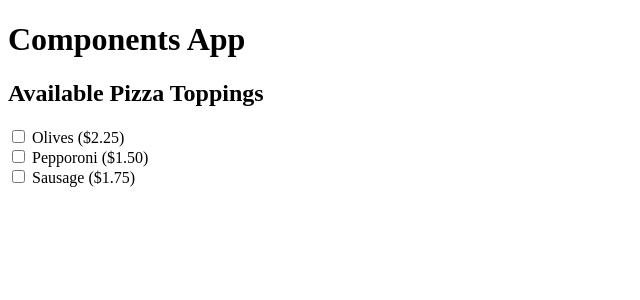
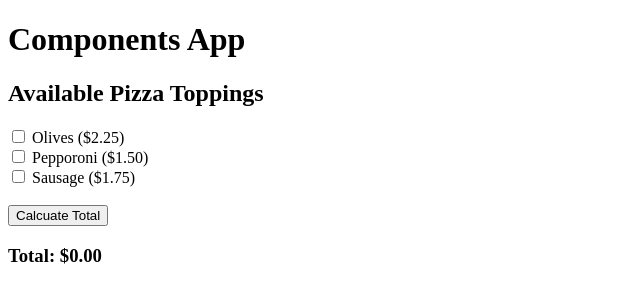
Before and after one commit to 2022-fall-jsf-online/components, an Angular app: page / in a window 1280 px wide. Shown: the top 300 px of the page, without its empty margins (0-640 px from the left). Built offline with nearby package versions, Linux system fonts and the light colour scheme.

Commit message:
calculating total correctly
have seen map(), filter(), and reduce() in the real world.

```diff
--- a/src/app/pizza-toppings/pizza-toppings.component.html
+++ b/src/app/pizza-toppings/pizza-toppings.component.html
@@ -10,3 +10,12 @@
     {{ pt.name }} ({{ pt.price | currency }})
     </label>
 </div>
+<br>
+<button
+    (click)="calculateTotal()"
+>
+    Calcuate Total
+</button>
+<h3>
+    Total: {{ totalPrice | currency }}
+</h3>
--- a/src/app/pizza-toppings/pizza-toppings.component.ts
+++ b/src/app/pizza-toppings/pizza-toppings.component.ts
@@ -38,4 +38,16 @@
 
   }
 
+  totalPrice = 0;
+
+  calculateTotal = () => {
+    this.totalPrice = this.availablePizzaToppings
+      .filter(x => x.checked)
+      .reduce(
+        (acc, x) => acc + x.price
+        , 0
+      )
+    ;
+  }
+
 }
```
